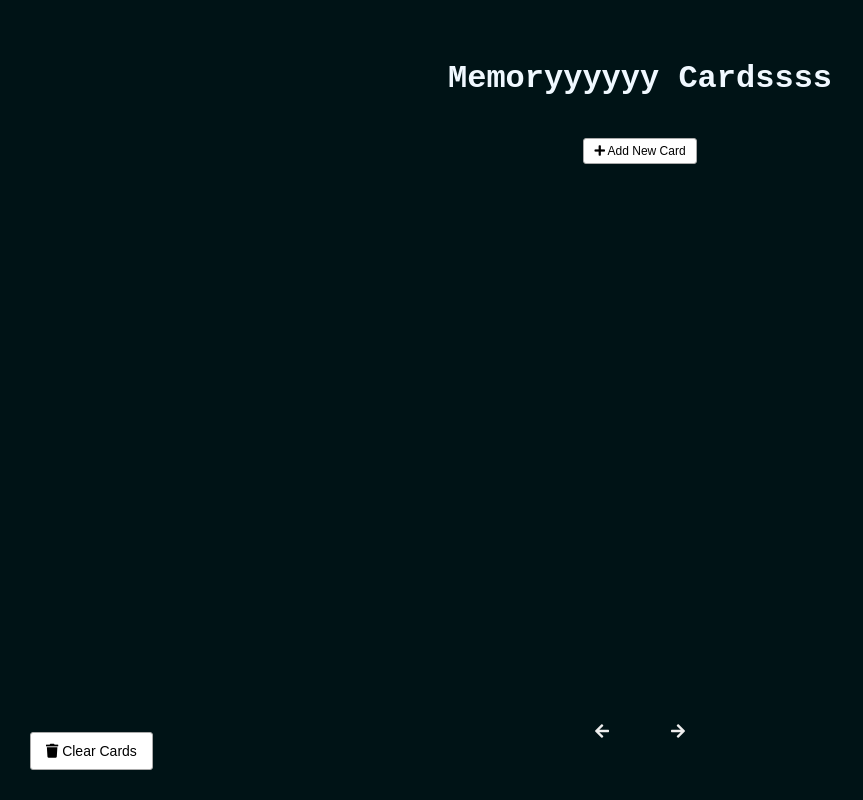
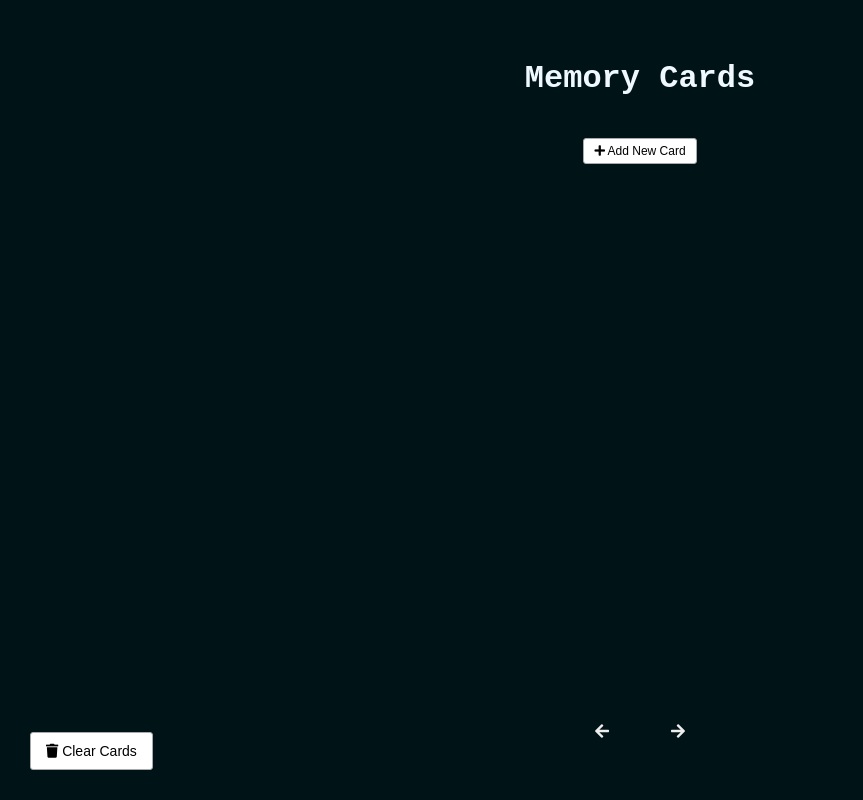
Before and after one commit to Syndicate555/Digital-Flashcards, a website: page index.html in a window 1280 px wide. Shown: the whole page, without its empty margins (0-863 px from the left). Drawn offline with Linux system fonts and the light colour scheme.

Commit message:
Update index.html

```diff
--- a/index.html
+++ b/index.html
@@ -17,7 +17,7 @@
     <h1
       style="color: aliceblue; font-family: 'Courier New', Courier, monospace;"
     >
-      Memoryyyyyy Cardssss
+      Memory Cards
     </h1>
     <div>
       <button id="show" class="btn btn-small">
```
